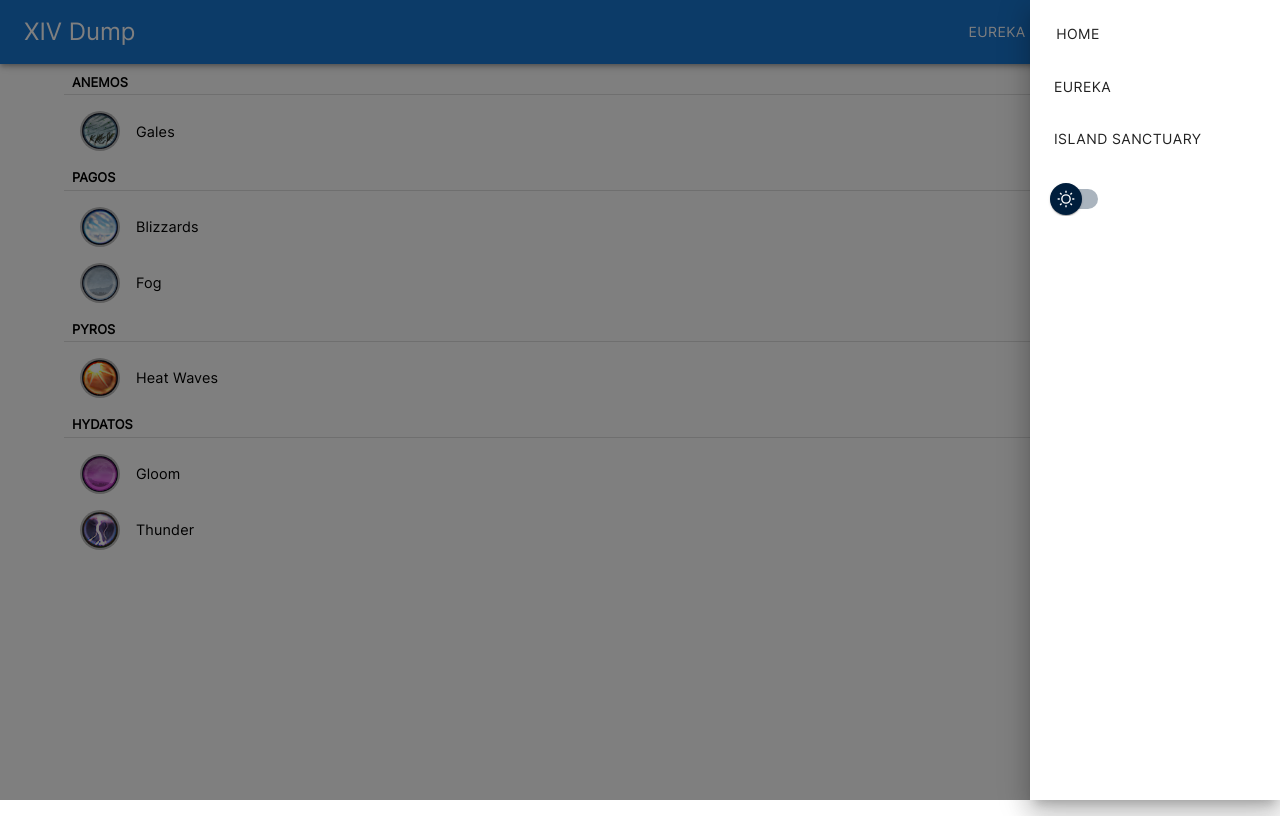
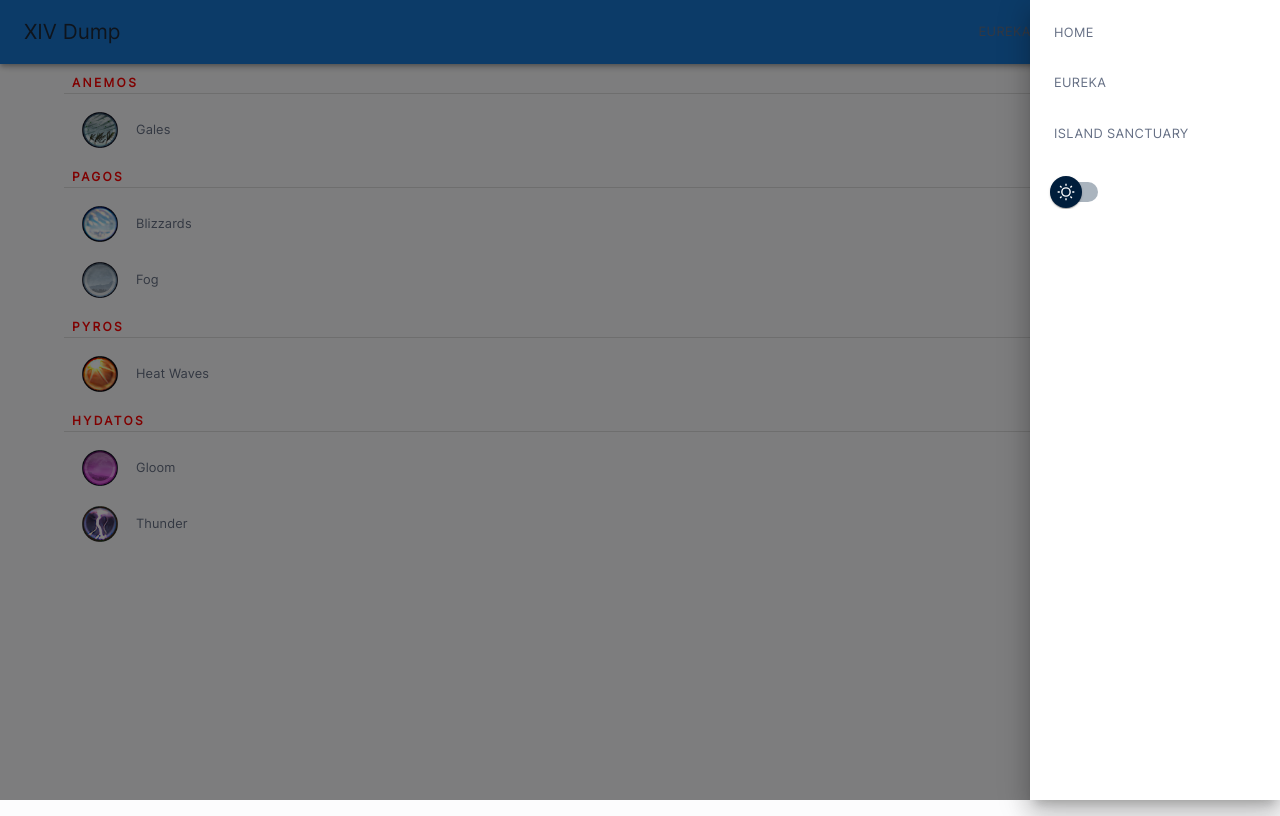
Before and after one commit to itsenoti/xivproject, a Next.js app in the folder xiv/: page /eureka in a window 1280 px wide. Both pictures are taken after a click on the button 1224 px from the left and 32 px from the top of the page. Built offline with nearby package versions, Linux system fonts and the light colour scheme.

Commit message:
Updated themes and styles

```diff
--- a/xiv/pages/Navigation.js
+++ b/xiv/pages/Navigation.js
@@ -112,6 +112,7 @@ function Navigation() {
             onClick={() => {
               router.push("/");
             }}
+            sx={{ width: "100%", justifyContent: "left" }}
           >
             Home
           </Button>
@@ -122,6 +123,7 @@ function Navigation() {
             onClick={() => {
               router.push("/eureka");
             }}
+            sx={{ width: "100%", justifyContent: "left" }}
           >
             Eureka
           </Button>
@@ -132,6 +134,7 @@ function Navigation() {
             onClick={() => {
               router.push("/island-sanctuary");
             }}
+            sx={{ width: "100%", justifyContent: "left" }}
           >
             Island Sanctuary
           </Button>
--- a/xiv/pages/_app.js
+++ b/xiv/pages/_app.js
@@ -1,14 +1,34 @@
 import { ThemeProvider } from "next-themes";
+import { createGlobalStyle } from "styled-components";
 
 import "../styles/fonts.css";
 import "../styles/globals.css";
 
 // Do not call styles/globals_old.css in this file, else themeswitcher wont work
 
+const GlobalStyle = createGlobalStyle`
+  [data-theme="light"] {
+    color: var(--light-color);
+    background-color: var(--light-bg);
+  }
+
+  [data-theme="dark"] {
+    --fg: #fff;
+    --bg: #000;
+  }
+
+  p.MuiTypography-root.MuiTypography-body2.MuiListItemText-secondary {
+    font-size: 0.6rem;
+  }
+`;
+
 export default function App({ Component, pageProps }) {
   return (
-    <ThemeProvider>
-      <Component {...pageProps} />
-    </ThemeProvider>
+    <>
+      <GlobalStyle />
+      <ThemeProvider>
+        <Component {...pageProps} />
+      </ThemeProvider>
+    </>
   );
 }
--- a/xiv/pages/eureka.js
+++ b/xiv/pages/eureka.js
@@ -5,7 +5,6 @@ import List from "@mui/material/List";
 import ListItemAvatar from "@mui/material/ListItemAvatar";
 import ListItemText from "@mui/material/ListItemText";
 import Typography from "@mui/material/Typography";
-import Image from "next/image";
 import { useEffect, useState } from "react";
 import Title from "../components/title";
 // import { WeatherIcons } from "../pages/api/eureka.json";
@@ -205,13 +204,7 @@ function IslandSanctuary() {
               rows.push(
                 <ListItem>
                   <ListItemAvatar>
-                    <Avatar>
-                      <Image
-                        src={Eureka.WeatherIcons[AnemosWeatherList[i]]}
-                        width={40}
-                        height={40}
-                      />
-                    </Avatar>
+                    <Avatar src={Eureka.WeatherIcons[AnemosWeatherList[i]]}></Avatar>
                   </ListItemAvatar>
                   <ListItemText
                     primary={AnemosWeatherList[i]}
@@ -238,13 +231,7 @@ function IslandSanctuary() {
               rows.push(
                 <ListItem>
                   <ListItemAvatar>
-                    <Avatar>
-                      <Image
-                        src={Eureka.WeatherIcons[PagosWeatherList[i]]}
-                        width={40}
-                        height={40}
-                      />
-                    </Avatar>
+                    <Avatar src={Eureka.WeatherIcons[PagosWeatherList[i]]}></Avatar>
                   </ListItemAvatar>
                   <ListItemText
                     primary={PagosWeatherList[i]}
@@ -271,13 +258,7 @@ function IslandSanctuary() {
               rows.push(
                 <ListItem>
                   <ListItemAvatar>
-                    <Avatar>
-                      <Image
-                        src={Eureka.WeatherIcons[PyrosWeatherList[i]]}
-                        width={40}
-                        height={40}
-                      />
-                    </Avatar>
+                    <Avatar src={Eureka.WeatherIcons[PyrosWeatherList[i]]}></Avatar>
                   </ListItemAvatar>
                   <ListItemText
                     primary={PyrosWeatherList[i]}
@@ -304,13 +285,7 @@ function IslandSanctuary() {
               rows.push(
                 <ListItem>
                   <ListItemAvatar>
-                    <Avatar>
-                      <Image
-                        src={Eureka.WeatherIcons[HydatosWeatherList[i]]}
-                        width={40}
-                        height={40}
-                      />
-                    </Avatar>
+                    <Avatar src={Eureka.WeatherIcons[HydatosWeatherList[i]]}></Avatar>
                   </ListItemAvatar>
                   <ListItemText
                     primary={HydatosWeatherList[i]}
--- a/xiv/styles/globals.css
+++ b/xiv/styles/globals.css
@@ -1,19 +1,116 @@
+
+:root {
+  --common-font-size: 1rem;
+  --light-bg: #FCFCFD;
+  --light-color: #667085;
+  --light-25: #fcfcfd;
+  --light-50: #f9fafb;
+  --light-100: #f2f4f7;
+  --light-200: #e4e7ec;
+  --light-300: #d0d5dd;
+  --light-400: #98a2b3;
+  --dark-bg: #1d2939;
+  --dark-color: #d0d5dd;
+  --dark-500: #667085;
+  --dark-600: #475467;
+  --dark-700: #344054;
+  --dark-800: #1d2939;
+  --dark-900: #101828;
+  --button-font-size: 0.8rem;
+}
 
 * {
   font-display: swap;
   font-family: 'Inter' !important;
+  /* font-size: 0.9rem !important; */
+  color: var(--light-color)
 }
 
-span.MuiTypography-body1 {
-  font-size: 0.9rem;
+button.MuiButton-root.MuiButton-text {
+  font-size: var(--button-font-size) !important;
 }
 
-p.MuiTypography-body2 {
+[class*='body2'] {
+  color: var(--dark-color);
+}
+
+div > p[class*='body2'] {
+  font-size: 0.7rem;
+}
+
+div > span[class*='body1'] {
   font-size: 0.8rem;
 }
 
-h6.MuiTypography-subtitle1  {
-  font-size: 0.8rem;
-  font-weight: bold;
+h6 {
+  color:red;
+}
+
+h6[class*="subtitle1"] {
+  font-size: 0.75rem !important;
+  font-weight: bold !important;
   text-transform: uppercase;
+  letter-spacing: 0.15rem;
 }
+
+[dark-theme='light'] span[class*='body1'] {
+  font-weight: normal;
+  color: var(--dark-color) !important;
+}
+
+[dark-theme='dark'] span[class*='body1'] {
+  font-weight: normal;
+  color: red !important;
+}
+
+/* Website Name */
+[data-theme='light'] h5[class*='h5'] {
+  font-size: 1.3rem !important;
+  color: var(--dark-800);
+}
+
+[data-theme='dark'] h5[class*='h5'] {
+  font-size: 1.3rem !important;
+  color: var(--dark-color);
+}
+
+/* Hamburger Menu */
+[data-theme='light'] svg[data-testid='MenuIcon'] {
+  font-size: 1.5rem !important;
+}
+
+[data-theme='dark'] svg[data-testid='MenuIcon'] {
+  font-size: 1.5rem !important;
+}
+
+[data-theme='light'] [class*='MuiCard'] {
+  background-color: var(--light-100);
+}
+
+[data-theme='dark'] {
+  background-color: var(--dark-bg);
+  color: var(--light-400) !important;
+}
+
+[data-theme='dark'] [class*='MuiAppBar'] {
+  background-color: #101828;
+}
+
+[data-theme='dark'] [class*='elevation1'] {
+  background-color: var(--dark-700);
+  color: var(--dark-color);
+}
+
+[data-theme='dark'] [class*='MuiCard'] {
+  background-color: var(--dark-700);
+}
+
+[data-theme='dark'] [class*='MuiListItemText'],
+[data-theme='dark'] [class*="subtitle1"],
+[data-theme='dark'] button.MuiButton-root.MuiButton-text {
+  color: var(--dark-color);
+}
+
+[data-theme='dark'] button.MuiButton-root.MuiButton-text {
+  font-size: var(--button-font-size) !important;
+}
```
Also changed, not shown: xiv/pages/island-sanctuary.js (+5 -5 lines).
